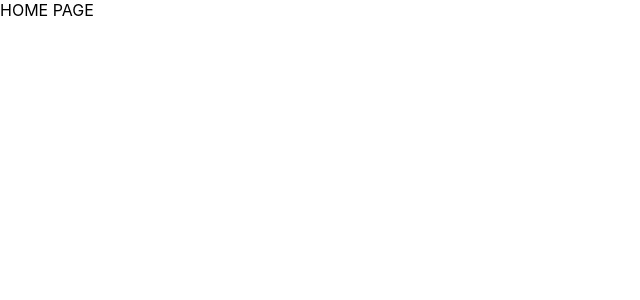
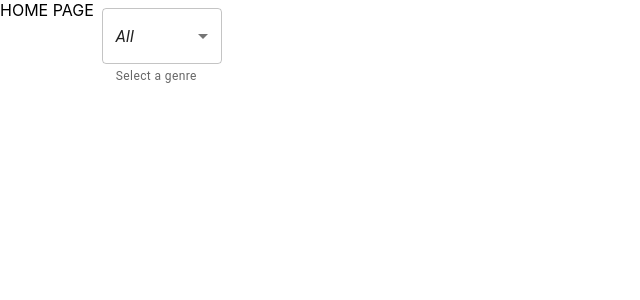
Before and after one commit to future4code/Igor-Artagnan, a React (Create React App) app in the folder semana23/movie-db/: page / in a window 1280 px wide. Shown: the top 300 px of the page, without its empty margins (0-640 px from the left). Built offline with nearby package versions, Linux system fonts and the light colour scheme; no server answers.

Commit message:
Requisição dos gêneros dos filmes

```diff
--- a/semana23/movie-db/package.json
+++ b/semana23/movie-db/package.json
@@ -3,9 +3,13 @@
   "version": "0.1.0",
   "private": true,
   "dependencies": {
+    "@emotion/react": "^11.4.1",
+    "@emotion/styled": "^11.3.0",
+    "@mui/material": "^5.0.2",
     "@testing-library/jest-dom": "^5.14.1",
     "@testing-library/react": "^11.2.7",
     "@testing-library/user-event": "^12.8.3",
+    "axios": "^0.22.0",
     "react": "^17.0.2",
     "react-dom": "^17.0.2",
     "react-router-dom": "^5.3.0",
--- a/semana23/movie-db/src/pages/HomePage/HomePage.jsx
+++ b/semana23/movie-db/src/pages/HomePage/HomePage.jsx
@@ -1,12 +1,50 @@
-import React from 'react'
+import React, { useState, useEffect } from 'react'
 import { Main } from './Styled'
+import MenuItem from '@mui/material/MenuItem';
+import FormHelperText from '@mui/material/FormHelperText';
+import FormControl from '@mui/material/FormControl';
+import Select from '@mui/material/Select';
+import { MovieByGenre } from '../../services/Gets';
 
 const HomePage = () => {
+
+    const [genreValue, setGenreValue] = useState('');
+    const [genre, setGenre] = useState([])
+
+    const handleChange = (event) => {
+        setGenreValue(event.target.value);
+    }
+
+    useEffect(() => {
+        MovieByGenre(setGenre)
+    }, [])
+
+
 
     return (
         <Main>
             HOME PAGE
+            {console.log('Genre Value',genreValue)}
+            <FormControl sx={{ m: 1, minWidth: 120 }}>
+                <Select
+                    value={genreValue}
+                    onChange={handleChange}
+                    displayEmpty
+                    inputProps={{ 'aria-label': 'Without label' }}
+                >
+                    <MenuItem value="">
+                        <em>All</em>
+                    </MenuItem>
+                    <MenuItem value={'Horror'}>Horror</MenuItem>
+                    <MenuItem value={'Drama'}>Drama</MenuItem>
+                    <MenuItem value={'Comedy'}>Comedy</MenuItem>
+                </Select>
+                <FormHelperText>Select a genre</FormHelperText>
+            </FormControl>
+
+            { console.log('GENRE API', genre) }
         </Main>
+
     )
 }
 
--- a/semana23/movie-db/src/services/Gets.jsx
+++ b/semana23/movie-db/src/services/Gets.jsx
@@ -1,6 +1,6 @@
 import axios from 'axios'
-import BASE_URL from '../constants/Url'
-import API_KEY from '../constants/Key'
+import { BASE_URL } from '../constants/Url'
+import { API_KEY } from '../constants/Key'
 
 export const Movies = (setData, movies) => {
 
@@ -26,11 +26,11 @@ export const MovieDetail = (setData, id) => {
 
 }
 
-export const MovieByGenre = (setData, genre) => {
+export const MovieByGenre = (setData) => {
     axios.get(`${BASE_URL}genre/movie/list?api_key=${API_KEY}&language=en-US`)
 
         .then((res) => {
-            setData(res.data)
+            setData(res.data.genres)
         })
         .catch((err) => {
             console.log(err);
```
Also changed, not shown: semana23/movie-db/src/components/DetailedCard/DetailedCard.jsx (+9 -0 lines), semana23/movie-db/src/components/MovieCard/MovieCard.jsx (+9 -0 lines), 1 other file (tests, documents, lock files or other folders).
